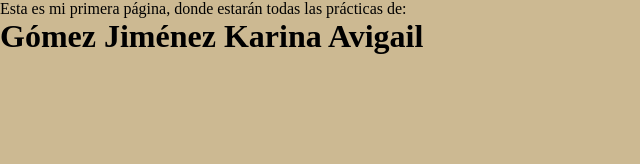
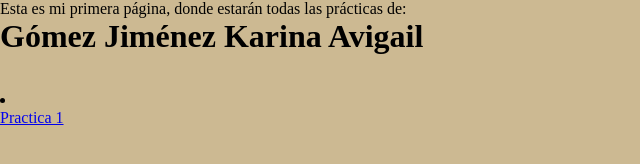
Before and after one commit to CuackcCuack/4IV10-PSW-Gomez-Jimenez-Karina.Avigail, a plain HTML site: page index.html in a window 1280 px wide. Shown: the full height of the page, 0-640 px from the left. Drawn offline with Linux system fonts and the light colour scheme.

Commit message:
Agregar enlaces

```diff
--- a/index.html
+++ b/index.html
@@ -13,6 +13,13 @@
             todas las prácticas de:
         </p>
         <h1>Gómez Jiménez Karina Avigail</h1>
+        <br>
+        <br>
+        <li>
+            <ol>
+                <a href="./01HTML/principal.html">Practica 1</a>
+            </ol>
+        </li>
     </div>
 </body>
 </html>
```
Also changed, not shown: 01HTML/principal.html (+2 -0 lines).
